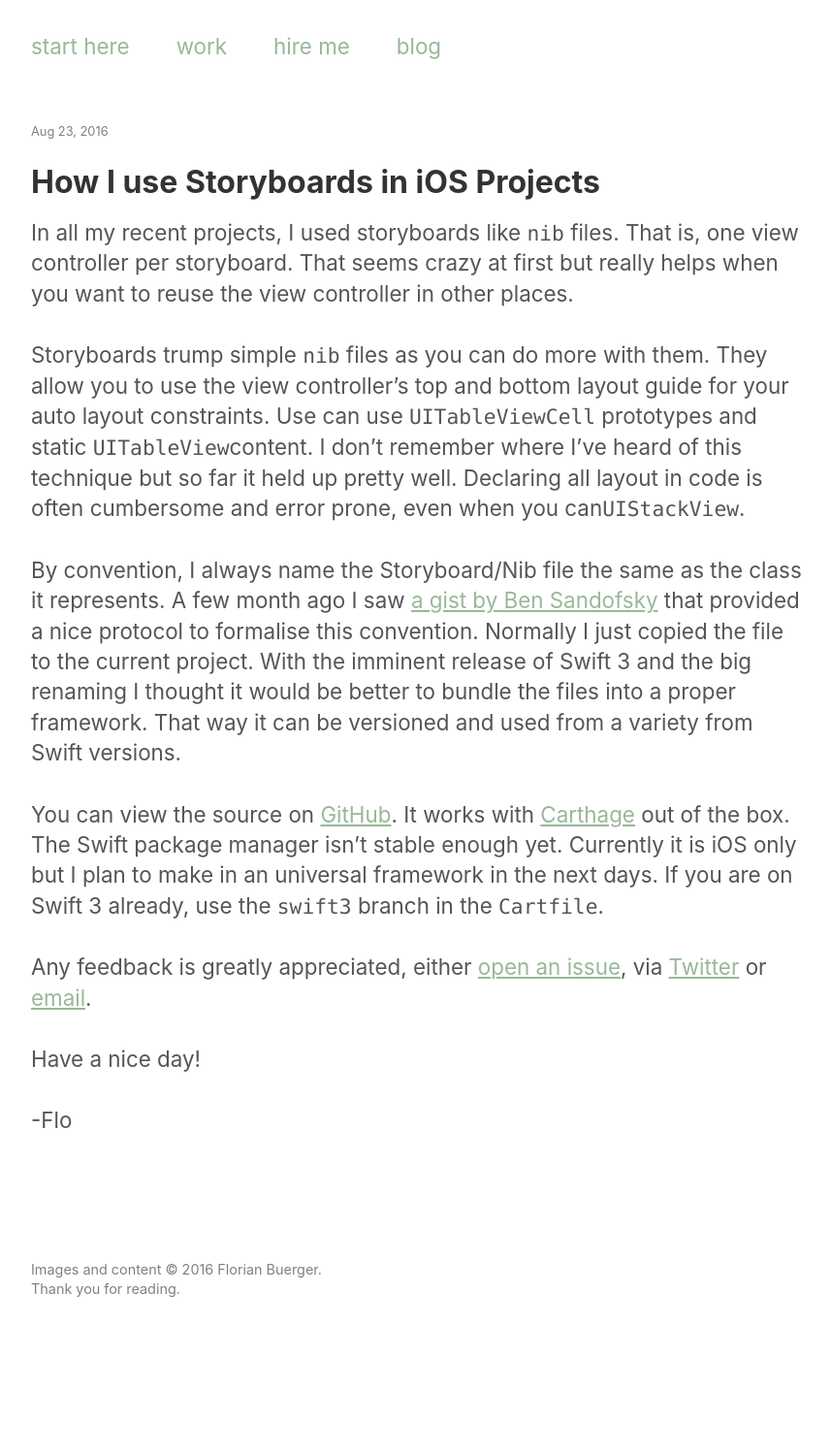
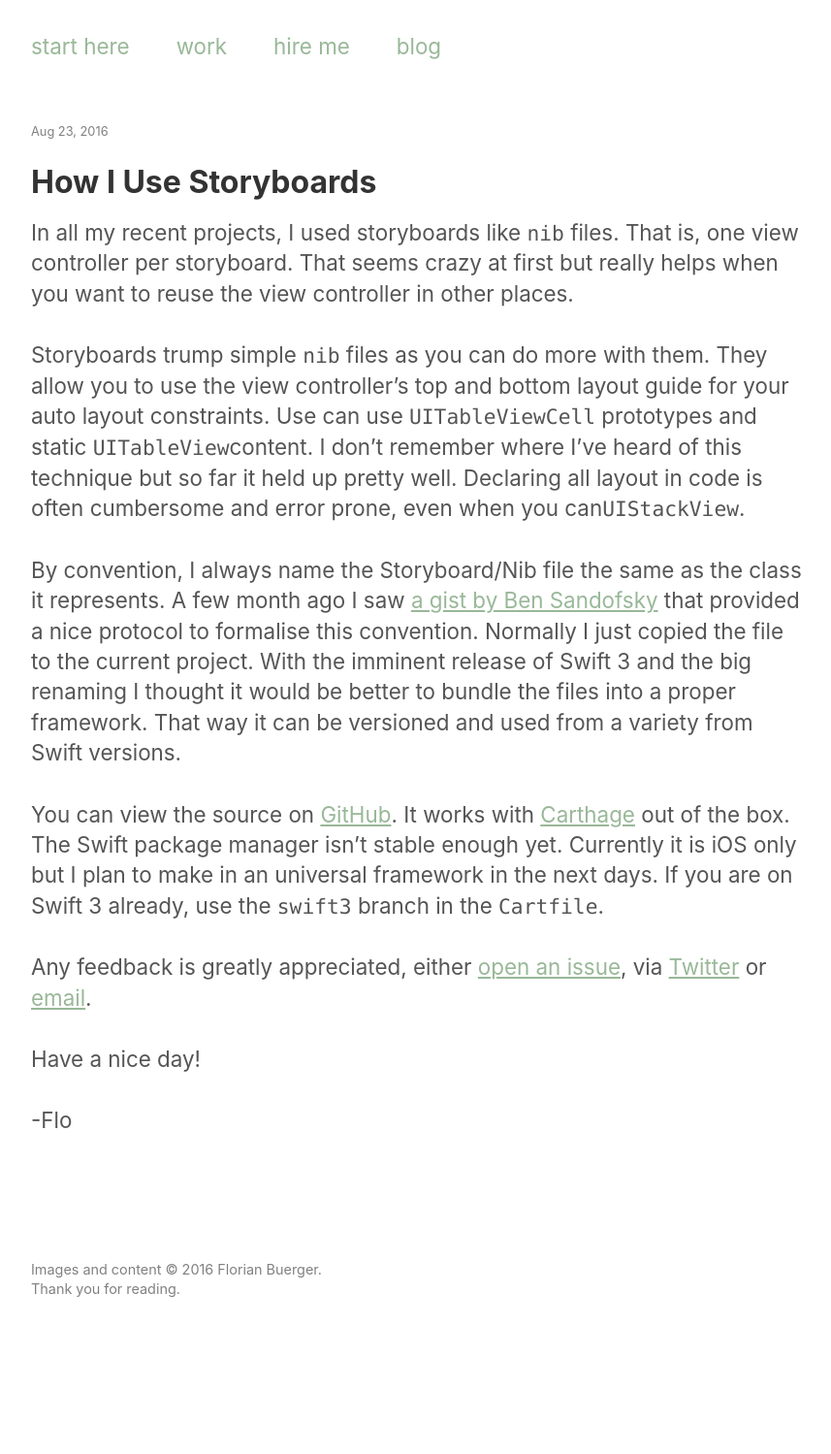
Before and after one commit to florianbuerger/florianbuerger.github.io, a Jekyll site: the page built from _posts/2016-08-23-interface-backed.md, in a window 1280 px wide. Shown: the whole page at 97% size, without its empty margins (208-1065 px from the left). Built offline with Jekyll 4.4.1, drawn with Linux system fonts in a browser that asks for light colours.

Commit message:
Update title again

```diff
--- a/_posts/2016-08-23-interface-backed.md
+++ b/_posts/2016-08-23-interface-backed.md
@@ -1,6 +1,6 @@
 ---
 layout: post
-title: How I use Storyboards in iOS Projects
+title: How I Use Storyboards
 date: 2016-08-23
 ---
 
```
